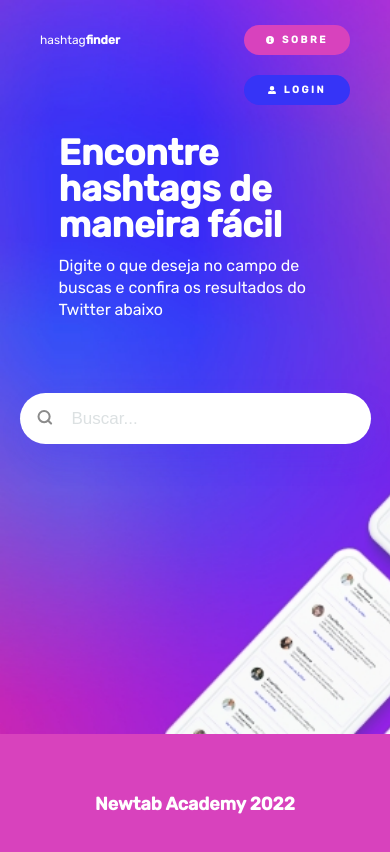
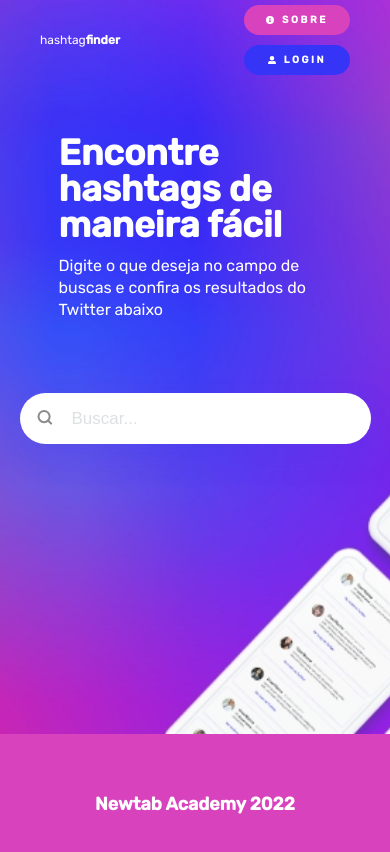
Before and after one commit to edgarffgomes/Projeto-HashtagFinder, a React (Create React App) app: page / in a window 390 px wide. Shown: the top 852 px of the page. Built offline with nearby package versions, Linux system fonts and the light colour scheme.

Commit message:
update css navbar

```diff
--- a/src/components/navbar/Navbar.module.css
+++ b/src/components/navbar/Navbar.module.css
@@ -154,8 +154,8 @@
     flex-direction: column;
     justify-content: center;
     align-items: center;
-    margin-top: 50px;
-    gap: 20px;
+    /* margin-top: 50px; */
+    gap: 10px;
   }
   .bgButton a{
     margin-right: 0;
--- a/src/components/tweetCard/Card.css
+++ b/src/components/tweetCard/Card.css
@@ -119,4 +119,8 @@
     font-weight: normal;
   }
 
+  .cardContainer {
+    padding: 0;
+  }
+
 }
```
